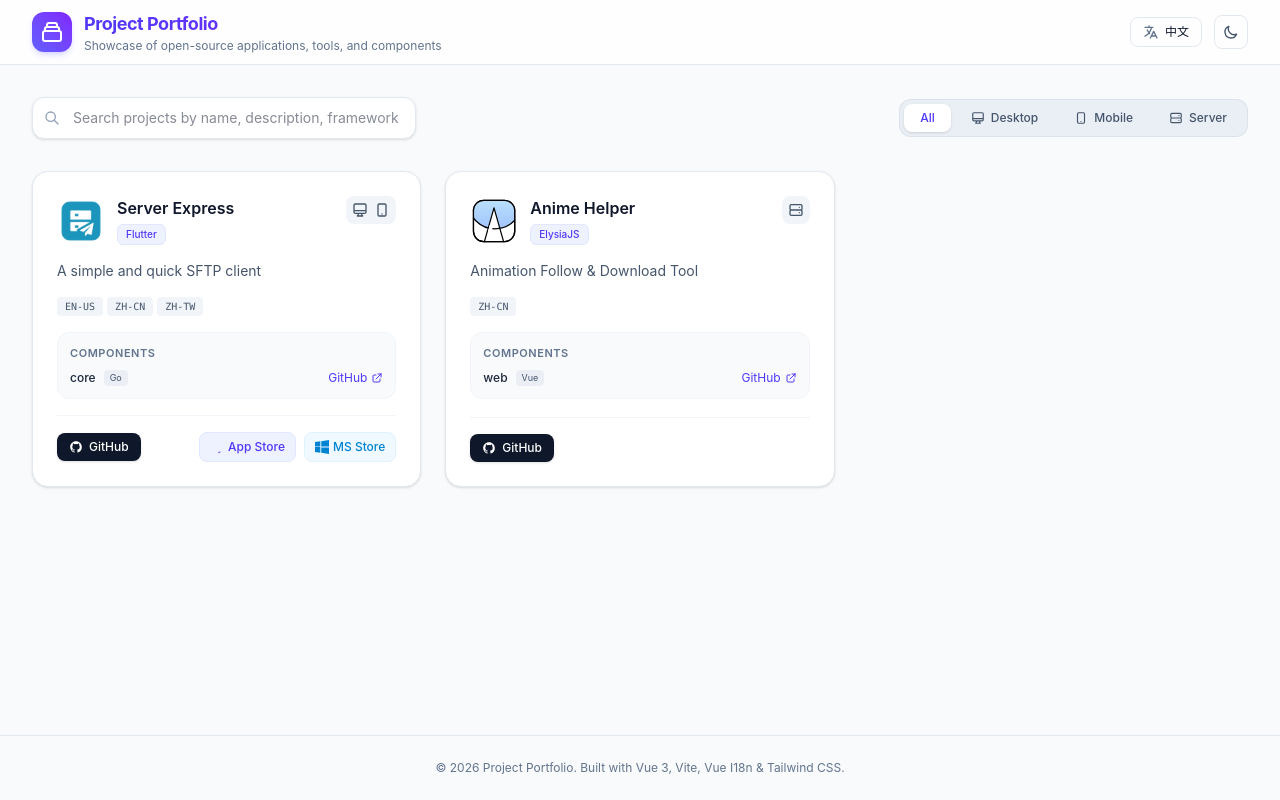
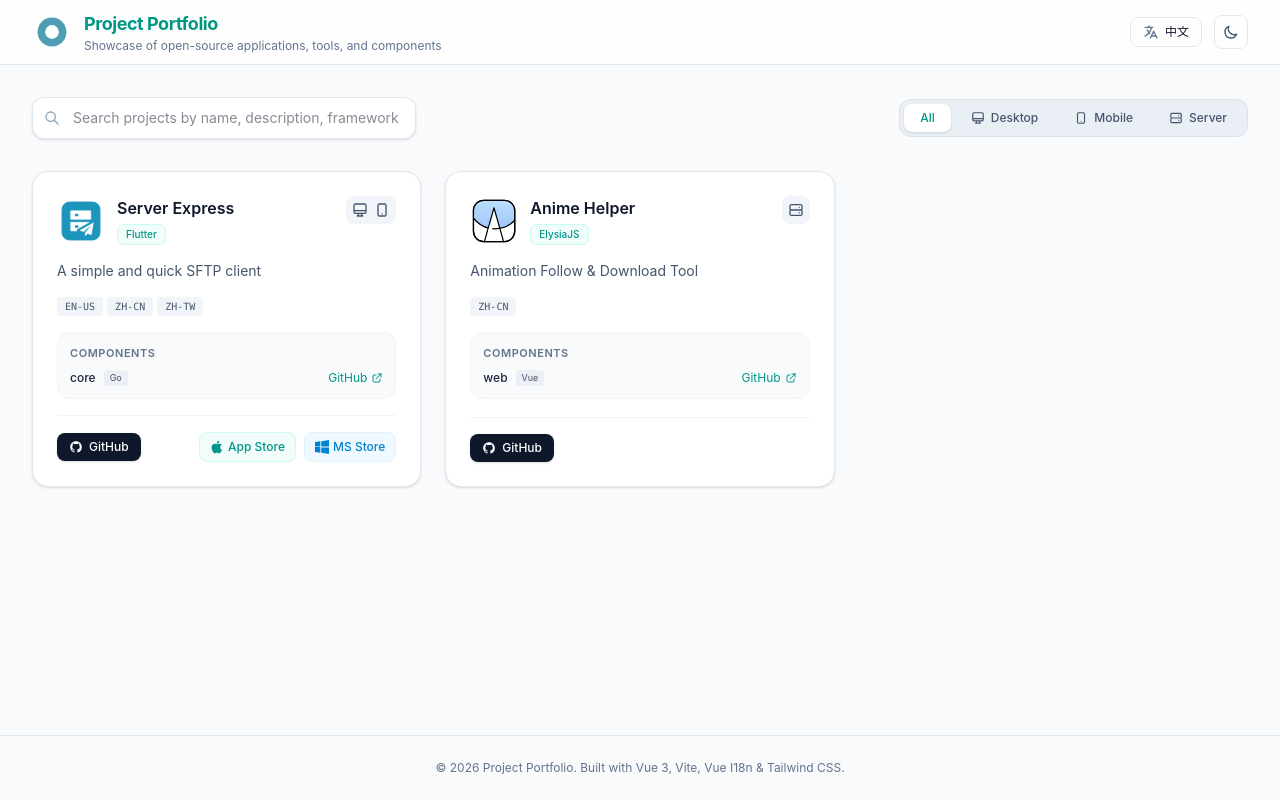
Before and after one commit to Zhoucheng133/Project-Page, a Vue app: page / in a window 1280 px wide. Built offline with nearby package versions, Linux system fonts and the light colour scheme.

Commit message:
更新app store图标

```diff
--- a/src/App.vue
+++ b/src/App.vue
@@ -108,13 +108,9 @@
     <header class="sticky top-0 z-50 backdrop-blur-md bg-white/80 dark:bg-slate-900/80 border-b border-slate-200 dark:border-slate-800">
       <div class="max-w-7xl mx-auto px-4 sm:px-6 lg:px-8 h-16 flex items-center justify-between">
         <div class="flex items-center space-x-3">
-          <div class="w-10 h-10 rounded-xl bg-linear-to-tr from-indigo-500 to-violet-600 flex items-center justify-center text-white shadow-md shadow-indigo-500/20">
-            <svg class="w-6 h-6" fill="none" stroke="currentColor" viewBox="0 0 24 24">
-              <path stroke-linecap="round" stroke-linejoin="round" stroke-width="2" d="M19 11H5m14 0a2 2 0 012 2v6a2 2 0 01-2 2H5a2 2 0 01-2-2v-6a2 2 0 012-2m14 0V9a2 2 0 00-2-2M5 11V9a2 2 0 012-2m0 0V5a2 2 0 012-2h6a2 2 0 012 2v2M7 7h10" />
-            </svg>
-          </div>
+          <img src="/icon.svg" alt="Logo" class="w-10 h-10 rounded-xl object-cover" />
           <div>
-            <h1 class="text-lg font-bold tracking-tight bg-linear-to-r from-indigo-600 to-violet-600 dark:from-indigo-400 dark:to-violet-400 bg-clip-text text-transparent">
+            <h1 class="text-lg font-bold tracking-tight bg-linear-to-r from-teal-600 to-emerald-600 dark:from-teal-400 dark:to-emerald-400 bg-clip-text text-transparent">
               {{ t('title') }}
             </h1>
             <p class="text-xs text-slate-500 dark:text-slate-400 hidden sm:block">{{ t('subtitle') }}</p>
@@ -168,7 +164,7 @@
             v-model="searchQuery"
             type="text"
             :placeholder="t('search')"
-            class="w-full pl-10 pr-4 py-2.5 bg-white dark:bg-slate-900 border border-slate-200 dark:border-slate-800 rounded-xl text-sm focus:outline-none focus:ring-2 focus:ring-indigo-500 dark:focus:ring-indigo-400 transition-all shadow-sm"
+            class="w-full pl-10 pr-4 py-2.5 bg-white dark:bg-slate-900 border border-slate-200 dark:border-slate-800 rounded-xl text-sm focus:outline-none focus:ring-2 focus:ring-teal-500 dark:focus:ring-teal-400 transition-all shadow-sm"
           />
         </div>
 
@@ -179,7 +175,7 @@
             :class="[
               'cursor-pointer px-4 py-1.5 text-xs font-medium rounded-lg transition-all whitespace-nowrap',
               selectedPlatform === 'all'
-                ? 'bg-white dark:bg-slate-800 text-indigo-600 dark:text-indigo-400 shadow-sm'
+                ? 'bg-white dark:bg-slate-800 text-teal-600 dark:text-teal-400 shadow-sm'
                 : 'text-slate-600 dark:text-slate-400 hover:text-slate-900 dark:hover:text-slate-200'
             ]"
           >
@@ -190,7 +186,7 @@
             :class="[
               'cursor-pointer px-4 py-1.5 text-xs font-medium rounded-lg transition-all flex items-center space-x-1.5 whitespace-nowrap',
               selectedPlatform === 'd'
-                ? 'bg-white dark:bg-slate-800 text-indigo-600 dark:text-indigo-400 shadow-sm'
+                ? 'bg-white dark:bg-slate-800 text-teal-600 dark:text-teal-400 shadow-sm'
                 : 'text-slate-600 dark:text-slate-400 hover:text-slate-900 dark:hover:text-slate-200'
             ]"
           >
@@ -204,7 +200,7 @@
             :class="[
               'cursor-pointer px-4 py-1.5 text-xs font-medium rounded-lg transition-all flex items-center space-x-1.5 whitespace-nowrap',
               selectedPlatform === 'm'
-                ? 'bg-white dark:bg-slate-800 text-indigo-600 dark:text-indigo-400 shadow-sm'
+                ? 'bg-white dark:bg-slate-800 text-teal-600 dark:text-teal-400 shadow-sm'
                 : 'text-slate-600 dark:text-slate-400 hover:text-slate-900 dark:hover:text-slate-200'
             ]"
           >
@@ -218,7 +214,7 @@
             :class="[
               'cursor-pointer px-4 py-1.5 text-xs font-medium rounded-lg transition-all flex items-center space-x-1.5 whitespace-nowrap',
               selectedPlatform === 's'
-                ? 'bg-white dark:bg-slate-800 text-indigo-600 dark:text-indigo-400 shadow-sm'
+                ? 'bg-white dark:bg-slate-800 text-teal-600 dark:text-teal-400 shadow-sm'
                 : 'text-slate-600 dark:text-slate-400 hover:text-slate-900 dark:hover:text-slate-200'
             ]"
           >
@@ -251,7 +247,7 @@
                   <h3 class="text-base font-semibold text-slate-900 dark:text-slate-100 transition-colors">
                     {{ project.name }}
                   </h3>
-                  <span class="inline-block mt-0.5 px-2 py-0.5 text-[10px] font-medium bg-indigo-50 dark:bg-indigo-950/60 text-indigo-600 dark:text-indigo-400 rounded-md border border-indigo-100 dark:border-indigo-900/50">
+                  <span class="inline-block mt-0.5 px-2 py-0.5 text-[10px] font-medium bg-teal-50 dark:bg-teal-950/60 text-teal-600 dark:text-teal-400 rounded-md border border-teal-100 dark:border-teal-900/50">
                     {{ project.framework }}
                   </span>
                 </div>
@@ -315,7 +311,7 @@
                     :href="comp.github"
                     target="_blank"
                     rel="noopener noreferrer"
-                    class="cursor-pointer text-indigo-600 dark:text-indigo-400 hover:underline flex items-center space-x-1"
+                    class="cursor-pointer text-teal-600 dark:text-teal-400 hover:underline flex items-center space-x-1"
                   >
                     <span>GitHub</span>
                     <svg class="w-3 h-3" fill="none" stroke="currentColor" viewBox="0 0 24 24">
@@ -349,11 +345,14 @@
                 :href="project.appstore"
                 target="_blank"
                 rel="noopener noreferrer"
-                class="cursor-pointer inline-flex items-center space-x-1 px-2.5 py-1.5 text-xs font-medium bg-indigo-50 dark:bg-indigo-950/60 text-indigo-600 dark:text-indigo-400 rounded-lg hover:bg-indigo-100 dark:hover:bg-indigo-900 transition-colors border border-indigo-100 dark:border-indigo-900/50"
+                class="cursor-pointer inline-flex items-center space-x-1 px-2.5 py-1.5 text-xs font-medium bg-teal-50 dark:bg-teal-950/60 text-teal-600 dark:text-teal-400 rounded-lg hover:bg-teal-100 dark:hover:bg-teal-900 transition-colors border border-teal-100 dark:border-teal-900/50"
                 :title="t('appStore')"
               >
                 <svg class="w-3.5 h-3.5" fill="currentColor" viewBox="0 0 24 24">
-                  <path d="M18.71 19.5c-.83 1.24-1.71 2.45-3.05 2.47-1.34.03-1.77-.79-3.29-.79-1.53 0-2..77-3.27.82-1.31.05-2.3-1.32-3.14-2.53C4.25 17 2.94 12.45 4.7 9.39c.87-1.52 2.43-2.48 4.12-2.51 1.28-.02 2.5.87 3.29.87.78 0 2.26-1.07 3.81-.91.65.03 2.47.26 3.64 1.98-.09.06-2.17 1.28-2.15 3.81.03 3.02 2.65 4.03 2.68 4.04-.03.07-.42 1.44-1.38 2.83M15.8 6.55c.57-.69 0.96-1.65.85-2.61-.84.04-1.85.56-2.44 1.25-.53.61-.99 1.58-.87 2.52.94.07 1.89-.47 2.46-1.16z"/>
+                  <g transform="translate(-7.29 -7.61)">
+                    <path d="M24.76888,20.30068a4.94881,4.94881,0,0,1,2.35656-4.15206,5.06566,5.06566,0,0,0-3.99116-2.15768c-1.67924-.17626-3.30719,1.00483-4.1629,1.00483-.87227,0-2.18977-.98733-3.6085-.95814a5.31529,5.31529,0,0,0-4.47292,2.72787c-1.934,3.34842-.49141,8.26947,1.3612,10.97608.9269,1.32535,2.01018,2.8058,3.42763,2.7533,1.38706-.05753,1.9051-.88448,3.5794-.88448,1.65876,0,2.14479.88448,3.591.8511,1.48838-.02416,2.42613-1.33124,3.32051-2.66914a10.962,10.962,0,0,0,1.51842-3.09251A4.78205,4.78205,0,0,1,24.76888,20.30068Z"/>
+                    <path d="M22.03725,12.21089a4.87248,4.87248,0,0,0,1.11452-3.49062,4.95746,4.95746,0,0,0-3.20758,1.65961,4.63634,4.63634,0,0,0-1.14371,3.36139A4.09905,4.09905,0,0,0,22.03725,12.21089Z"/>
+                  </g>
                 </svg>
                 <span>App Store</span>
               </a>
```
